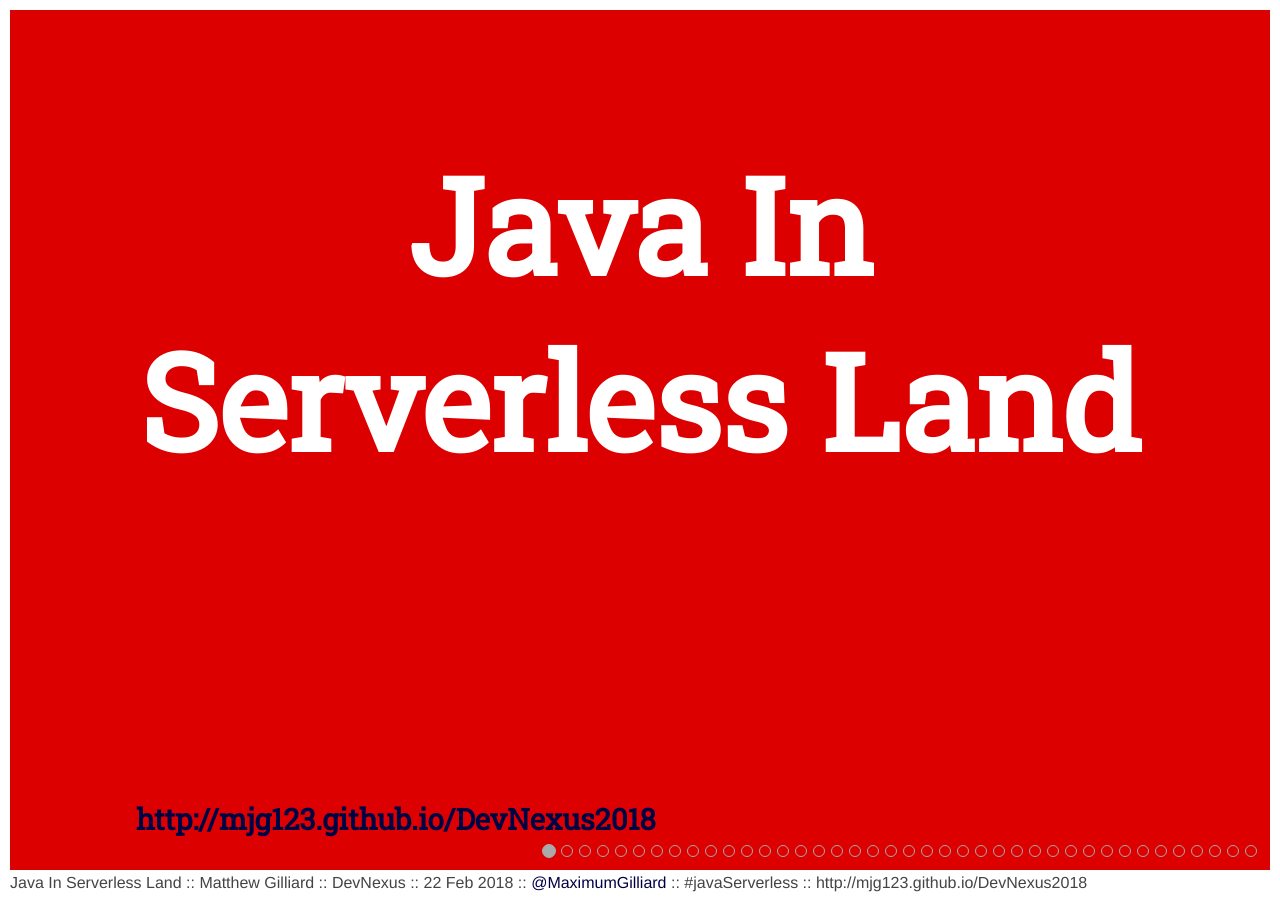
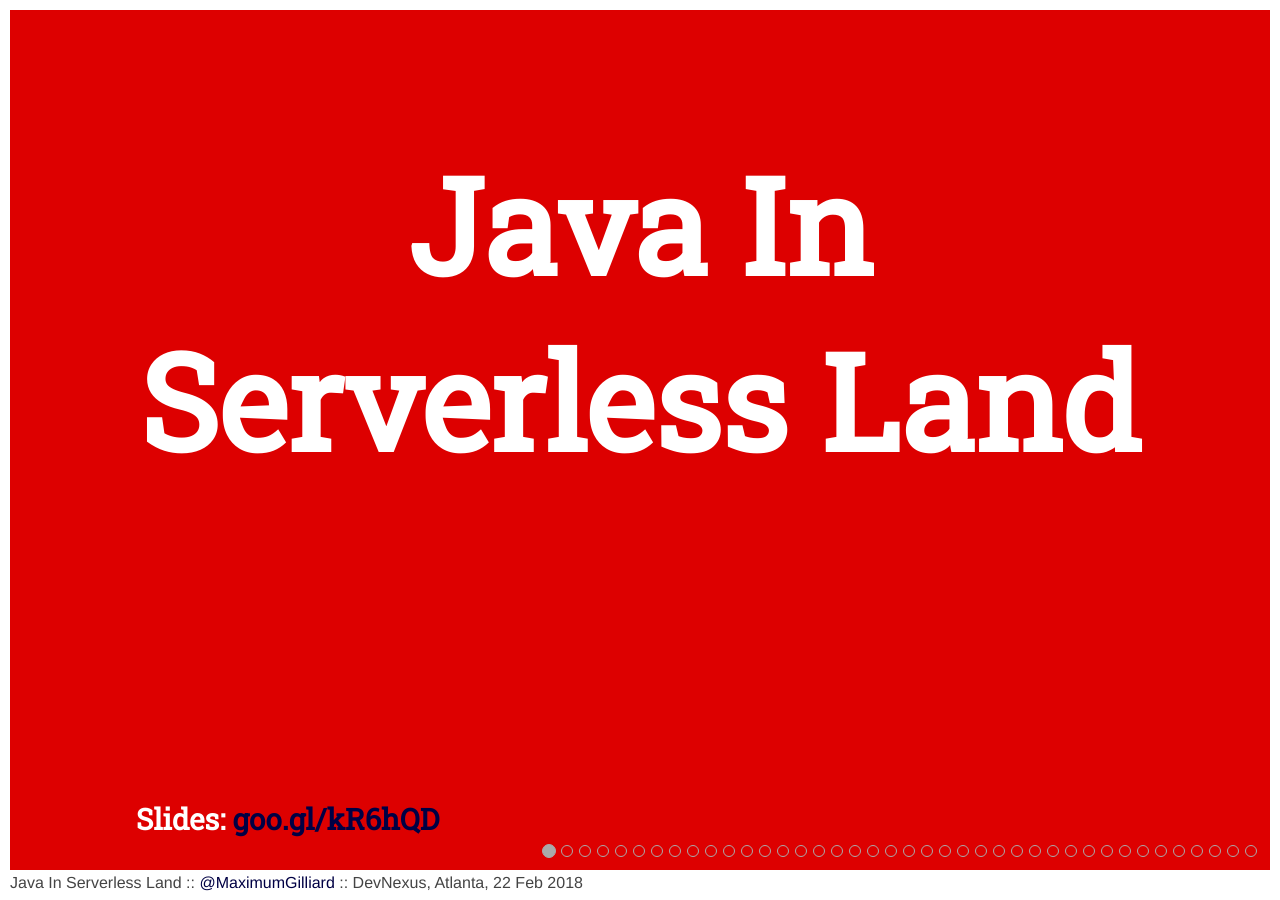
Before and after one commit to mjg123/mjg123.github.io, a Jekyll site: the page presentations/DevNexus-2018-Java-In-Serverless-Land.html, which Jekyll copies as it is, in a window 1280 px wide. Built offline with Jekyll 4.4.1, drawn with Linux system fonts in a browser that asks for light colours.

Commit message:
COuple of neatenings

```diff
--- a/presentations/DevNexus-2018-Java-In-Serverless-Land.html
+++ b/presentations/DevNexus-2018-Java-In-Serverless-Land.html
@@ -139,7 +139,7 @@
 	<div data-slidr="title" class="title">
 	    Java In Serverless Land
 	    <div class="slide-footer">
-		<a href="http://mjg123.github.io/DevNexus2018">http://mjg123.github.io/DevNexus2018</a>
+		Slides: <a href="http://goo.gl/kR6hQD">goo.gl/kR6hQD</a>
 	    </div>
 	</div>
 
@@ -192,7 +192,7 @@
 		    <li>Complex applications</li>
 		    <li>Using the JVM effectively</li>
 		</ul>
-		on FaaS?
+		... on FaaS?
 	    </div>
 	</div>
 
@@ -688,12 +688,8 @@
 
     <div id="contact">
 	Java In Serverless Land ::
-	Matthew Gilliard ::
-	DevNexus ::
-	22 Feb 2018 ::
 	<a href="https://twitter.com/MaximumGilliard">@MaximumGilliard</a> ::
-	#javaServerless ::
-	http://mjg123.github.io/DevNexus2018
+	DevNexus, Atlanta, 22 Feb 2018
     </div>
 
     <script src="./slidr.min.js"></script>
```
Also changed, not shown: other parts of presentations/DevNexus-2018-Java-In-Serverless-Land.html (+1 -1 lines).
